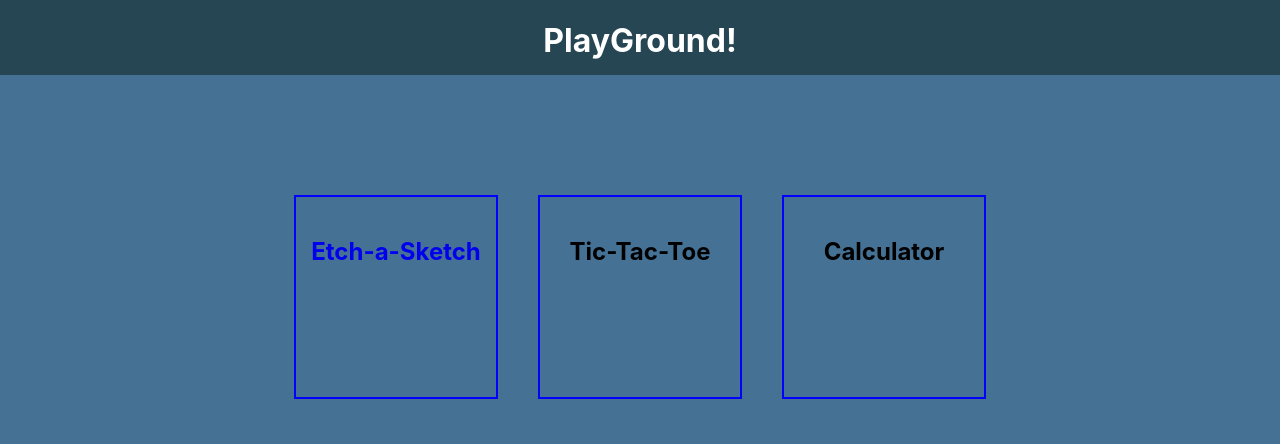
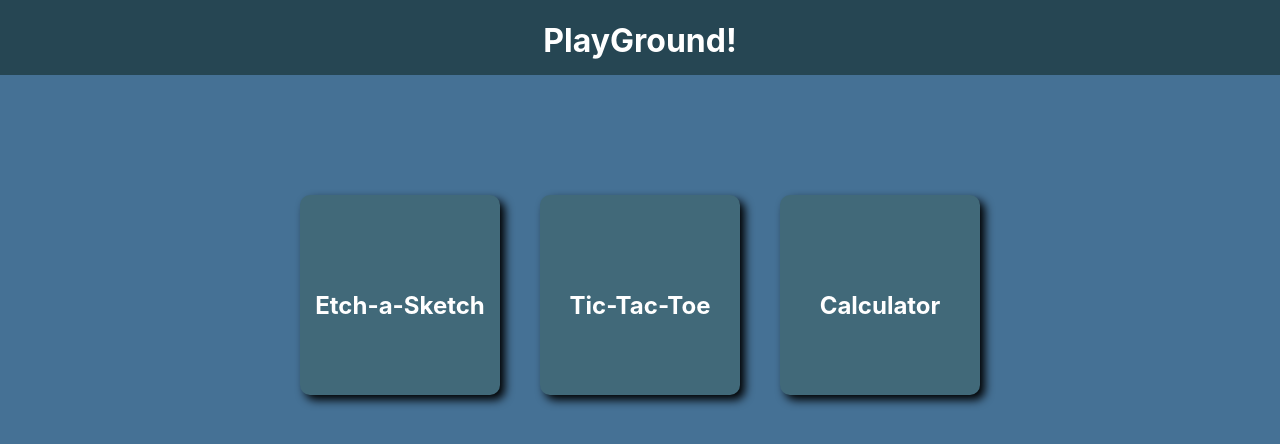
Before and after one commit to federico-palma/playground, a React (Create React App) app: page / in a window 1280 px wide. Shown: the top 444 px of the page. Built offline with nearby package versions, Linux system fonts and the light colour scheme; the HTML template or start-up script is replaced by a standard one.

Commit message:
Change card styling

```diff
--- a/src/Styles/Card.module.css
+++ b/src/Styles/Card.module.css
@@ -1,8 +1,26 @@
 .card-container {
   display: flex;
   flex-direction: column;
+  align-items: center;
+  justify-content: center;
   width: 200px;
   height: 200px;
-  border: 2px solid blue;
   margin: 20px;
+  background-color: #416979;
+  border-radius: 10px;
+  box-shadow: 5px 5px 10px black;
+  transition: all 0.5s;
 }
+
+
+.card-container:hover {
+  transform: scale(107%);
+}
+
+.card-container:active {
+  transform: scale(100%);
+}
+
+.card-title {
+  color: white;
+}
```
